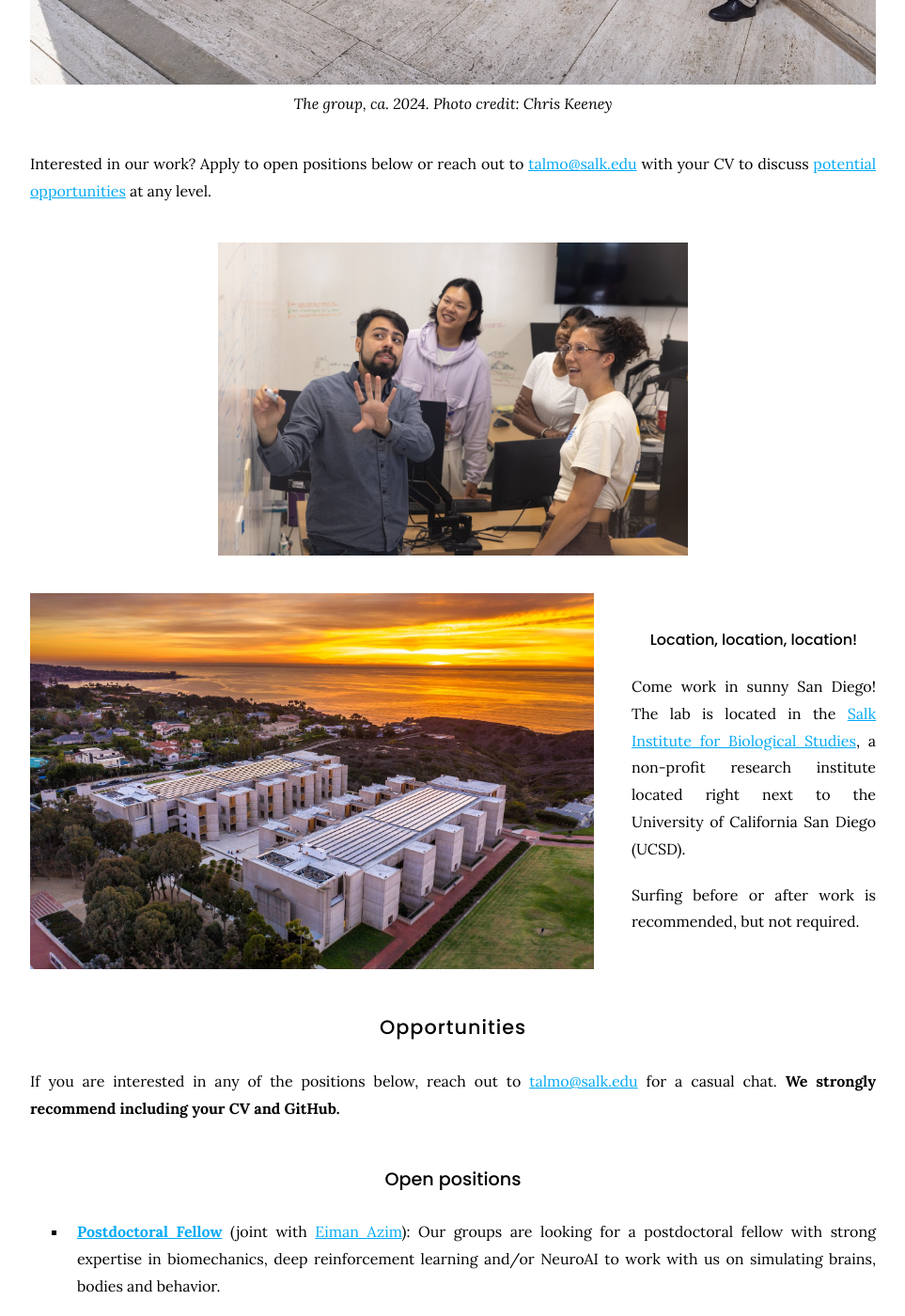
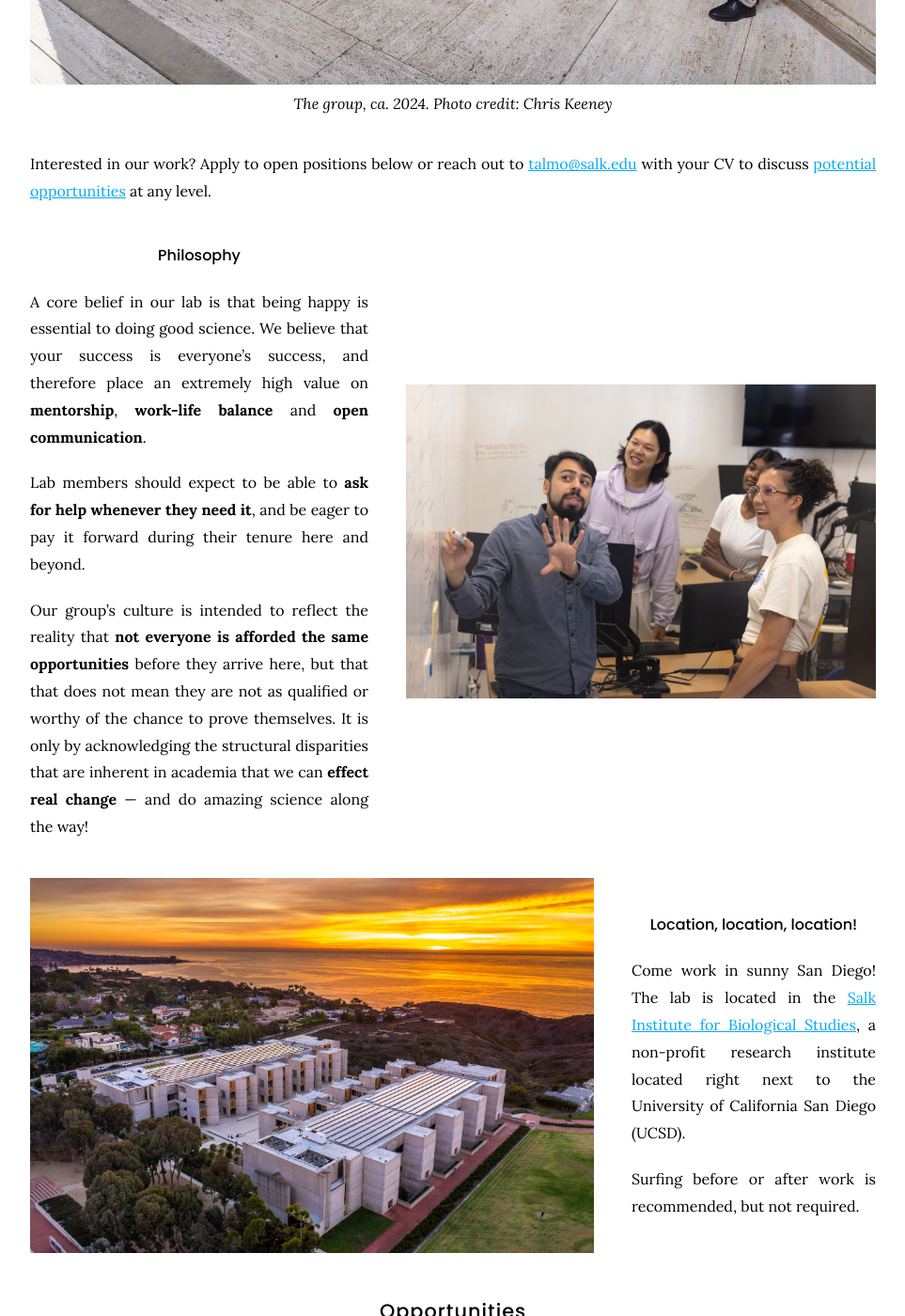
Before and after one commit to talmolab/lab-website, a Jekyll site: the page built from join/index.md, in a window 1280 px wide and 1400 px high, scrolled down 772 px. Shown: the whole window at 94% size, without its empty margins (158-1121 px from the left). Built offline with Jekyll 4.4.1, drawn with Linux system fonts in a browser that asks for light colours; nearby versions of some CDN libraries; some of the changed lines change nothing that is shown.

Commit message:
Fix feature

```diff
--- a/join/index.md
+++ b/join/index.md
@@ -26,10 +26,11 @@ Lab members should expect to be able to **ask for help whenever they need it**,
 Our group's culture is intended to reflect the reality that **not everyone is afforded the same opportunities** before they arrive here, but that that does not mean they are not as qualified or worthy of the chance to prove themselves. It is only by acknowledging the structural disparities that are inherent in academia that we can **effect real change** &mdash; and do amazing science along the way!
 {% endcapture %}
 {%
-  include figure.html
+  include feature.html
   image="images/2024-09-05.action.jpg"
   headline="Philosophy"
   width="500px"
+  text=text
 %}
 
 
```
